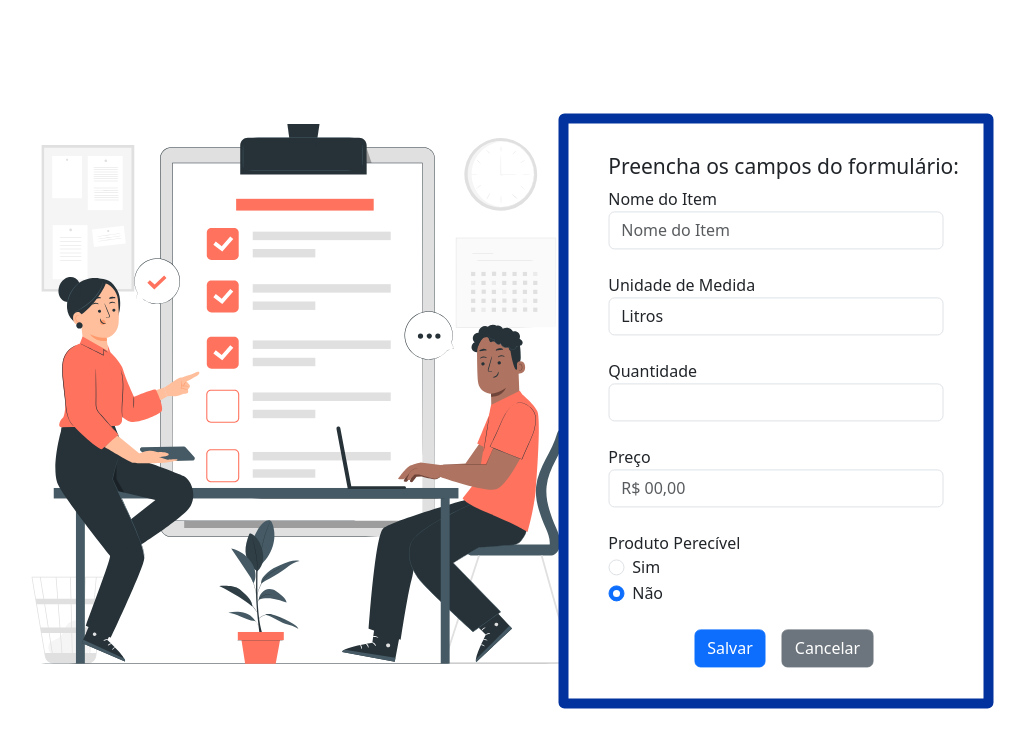
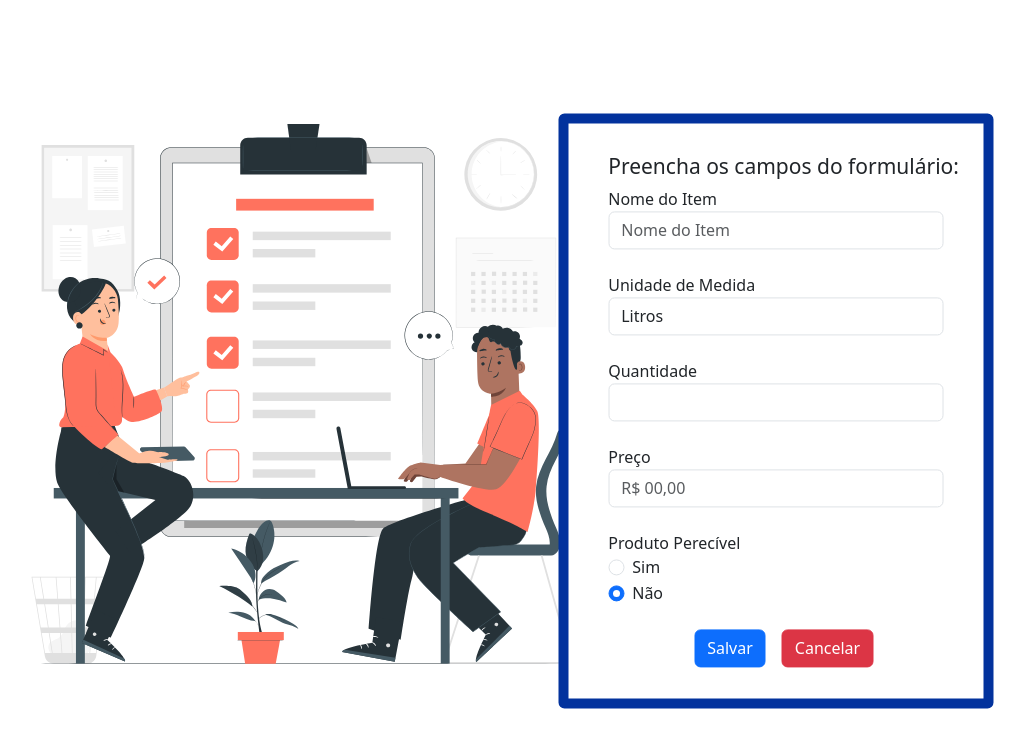
Before and after one commit to bertiGrazi/list_angular, an Angular app in the folder case_angular/: page /additem in a window 1280 px wide. Shown: the top 748 px of the page, without its empty margins (16-1041 px from the left). Built offline with nearby package versions, Linux system fonts and the light colour scheme.

Commit message:
danger button and routlink at cancel button

```diff
--- a/case_angular/src/app/components/add-item/add-item.component.html
+++ b/case_angular/src/app/components/add-item/add-item.component.html
@@ -59,7 +59,7 @@
 
             <div class="clss text-center">
               <button type="submit" class="btn btn-primary mx-3">Salvar</button>
-              <button type="submit" class="btn btn-secondary">Cancelar</button>
+              <button type="submit" class="btn btn-danger" routerLink="/list">Cancelar</button>
             </div>
           </form>
         </div>
```
